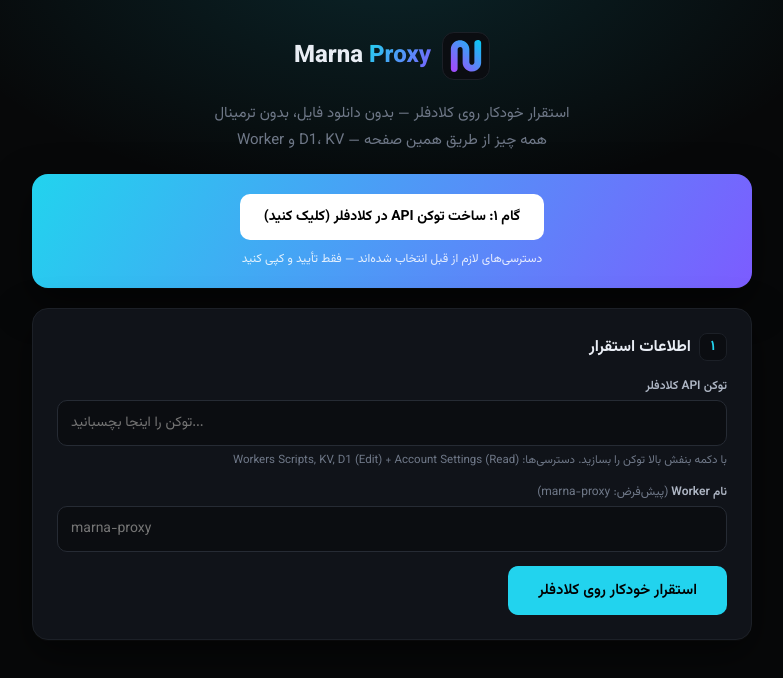
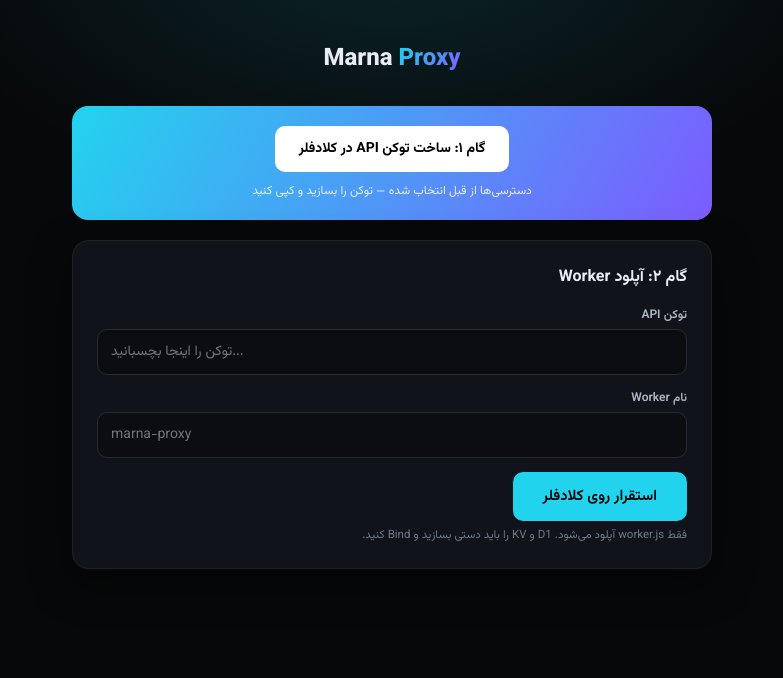
Before and after one commit to ParsaValii/Marna_proxy_Front, a plain HTML site: page deploy/index.html in a window 1280 px wide. Shown: the whole page, without its empty margins (248-1031 px from the left). Drawn offline with Linux system fonts and the light colour scheme.

Commit message:
Simplified: upload worker.js only, no D1/KV creation

```diff
--- a/deploy/index.html
+++ b/deploy/index.html
@@ -4,233 +4,133 @@
 <meta charset="utf-8" />
 <meta name="viewport" content="width=device-width, initial-scale=1" />
 <meta name="robots" content="noindex, nofollow" />
-<title>Marna Proxy — استقرار خودکار</title>
+<title>Marna Proxy — استقرار</title>
 <link rel="icon" type="image/svg+xml" href="../logo-mark.svg" />
-<link rel="preconnect" href="https://fonts.googleapis.com" />
 <link href="https://fonts.googleapis.com/css2?family=Inter:wght@400;500;600;700;800&family=Vazirmatn:wght@400;500;600;700;800&display=swap" rel="stylesheet" />
 <style>
-:root { --bg: #070809; --card: #101319; --c2: #0b0d11; --bd: #1c2027; --bd2: #262b34; --tx: #e9edf4; --tx2: #aeb6c4; --mu: #6f7888; --ac: #22d3ee; --ac2: #a855f7; --ok: #34d399; --dg: #f87171; --wn: #f59e0b; --grad: linear-gradient(120deg, #22d3ee, #7c5cff); --ring: rgba(34,211,238,.25); --shadow: 0 1px 0 rgba(255,255,255,.02), 0 14px 38px rgba(0,0,0,.5); }
+:root { --bg: #070809; --card: #101319; --c2: #0b0d11; --bd: #1c2027; --bd2: #262b34; --tx: #e9edf4; --tx2: #aeb6c4; --mu: #6f7888; --ac: #22d3ee; --ok: #34d399; --dg: #f87171; --wn: #f59e0b; --grad: linear-gradient(120deg, #22d3ee, #7c5cff); }
 * { box-sizing: border-box; margin: 0; padding: 0; }
-body { font-family: 'Vazirmatn','Inter',system-ui,Tahoma,sans-serif; background: radial-gradient(800px 420px at 50% -6%, color-mix(in srgb, var(--ac) 14%, transparent), transparent 60%), var(--bg); color: var(--tx); min-height: 100vh; padding: 32px 16px; font-size: 14px; }
-.wrap { max-width: 720px; margin: 0 auto; }
-.brand { display: flex; align-items: center; gap: 11px; margin-bottom: 20px; justify-content: center; }
-.brand .lg { width: 48px; height: 48px; border-radius: 12px; background: var(--c2); border: 1px solid var(--bd); display: flex; align-items: center; justify-content: center; overflow: hidden; flex-shrink: 0; }
+body { font-family: 'Vazirmatn','Inter',system-ui,sans-serif; background: radial-gradient(800px 420px at 50% -6%, color-mix(in srgb, var(--ac) 14%, transparent), transparent 60%), var(--bg); color: var(--tx); min-height: 100vh; padding: 40px 16px; font-size: 14px; }
+.wrap { max-width: 640px; margin: 0 auto; }
+.brand { text-align: center; margin-bottom: 28px; }
 .brand h1 { font-size: 24px; font-weight: 800; }
 .brand h1 span { background: var(--grad); -webkit-background-clip: text; -webkit-text-fill-color: transparent; background-clip: text; }
-.intro { text-align: center; color: var(--mu); margin-bottom: 20px; font-size: 15px; line-height: 1.8; }
-.token-banner { background: var(--grad); border-radius: 16px; padding: 20px 24px; text-align: center; margin-bottom: 20px; box-shadow: var(--shadow); }
-.token-banner a { display: inline-flex; align-items: center; gap: 8px; background: #fff; color: #000; font-weight: 700; font-size: 14px; padding: 12px 24px; border-radius: 10px; text-decoration: none; transition: .15s; }
-.token-banner a:hover { transform: scale(1.02); box-shadow: 0 0 20px rgba(255,255,255,.15); }
-.token-banner p { color: rgba(255,255,255,.85); font-size: 12px; margin-top: 10px; }
-.card { background: var(--card); border: 1px solid var(--bd); border-radius: 16px; padding: 24px; margin-bottom: 16px; box-shadow: var(--shadow); }
-.card h3 { font-size: 16px; margin-bottom: 16px; display: flex; align-items: center; gap: 8px; }
-.step-num { width: 28px; height: 28px; border-radius: 8px; background: var(--c2); border: 1px solid var(--bd); display: inline-flex; align-items: center; justify-content: center; font-size: 14px; font-weight: 700; color: var(--ac); flex-shrink: 0; }
+.card { background: var(--card); border: 1px solid var(--bd); border-radius: 16px; padding: 24px; margin-bottom: 16px; box-shadow: 0 1px 0 rgba(255,255,255,.02), 0 14px 38px rgba(0,0,0,.5); }
+.card h3 { font-size: 16px; margin-bottom: 16px; }
 .field { margin-bottom: 14px; }
-.field label { display: block; font-size: 12px; font-weight: 600; color: var(--tx2); margin-bottom: 5px; text-align: right; }
-.field input { width: 100%; background: var(--c2); border: 1px solid var(--bd2); border-radius: 10px; color: var(--tx); font: inherit; font-size: 14px; padding: 11px 13px; outline: none; transition: .12s; direction: ltr; text-align: left; }
-.field input:focus { border-color: var(--ac); box-shadow: 0 0 0 3px var(--ring); }
-.field .hint { font-size: 11.5px; color: var(--mu); margin-top: 5px; text-align: right; }
-.btn { display: inline-flex; align-items: center; justify-content: center; gap: 7px; border: 1px solid var(--bd2); background: var(--c2); color: var(--tx); font: inherit; font-weight: 600; font-size: 13px; padding: 11px 22px; border-radius: 10px; cursor: pointer; transition: .12s; }
+.field label { display: block; font-size: 12px; font-weight: 600; color: var(--tx2); margin-bottom: 5px; }
+.field input { width: 100%; background: var(--c2); border: 1px solid var(--bd2); border-radius: 10px; color: var(--tx); font: inherit; font-size: 14px; padding: 11px 13px; outline: none; direction: ltr; text-align: left; }
+.field input:focus { border-color: var(--ac); box-shadow: 0 0 0 3px rgba(34,211,238,.25); }
+.hint { font-size: 11.5px; color: var(--mu); margin-top: 5px; }
+.btn { display: inline-flex; align-items: center; justify-content: center; gap: 7px; border: 1px solid var(--bd2); background: var(--c2); color: var(--tx); font: inherit; font-weight: 600; font-size: 13px; padding: 11px 22px; border-radius: 10px; cursor: pointer; }
 .btn:hover { border-color: var(--ac); color: var(--ac); }
 .btn.p { background: var(--ac); color: #000; border: none; font-size: 15px; padding: 13px 30px; }
-.btn.p:hover { filter: brightness(1.1); color: #000; }
-.btn:disabled, .btn.p:disabled { opacity: .45; cursor: not-allowed; filter: none; border-color: var(--bd2); color: var(--mu); }
+.btn.p:hover { filter: brightness(1.1); }
+.btn:disabled { opacity: .45; cursor: not-allowed; }
 .hidden { display: none; }
+.token-banner { background: var(--grad); border-radius: 16px; padding: 20px 24px; text-align: center; margin-bottom: 20px; }
+.token-banner a { display: inline-flex; align-items: center; gap: 8px; background: #fff; color: #000; font-weight: 700; font-size: 14px; padding: 12px 24px; border-radius: 10px; text-decoration: none; }
+.token-banner p { color: rgba(255,255,255,.85); font-size: 12px; margin-top: 10px; }
 .log { background: #000; border: 1px solid var(--bd); border-radius: 12px; padding: 16px; font-family: ui-monospace,monospace; font-size: 12px; line-height: 1.7; max-height: 300px; overflow-y: auto; color: var(--tx2); margin-top: 14px; white-space: pre-wrap; word-break: break-all; direction: ltr; text-align: left; }
-.log .ok { color: var(--ok); }
-.log .err { color: var(--dg); }
-.log .wn { color: var(--wn); }
-.log .h { color: var(--ac); }
-.result { text-align: center; padding: 20px; }
-.result .url { font-size: 18px; font-weight: 700; color: var(--ok); word-break: break-all; direction: ltr; }
-.result .next { margin-top: 16px; color: var(--tx2); font-size: 13px; line-height: 1.8; }
-.result .next a { color: var(--ac); }
+.log .ok { color: var(--ok); } .log .err { color: var(--dg); } .log .wn { color: var(--wn); } .log .h { color: var(--ac); }
 </style>
 </head>
 <body>
 <div class="wrap">
-<div class="brand">
-  <span class="lg">
-    <svg viewBox="0 0 1254 1254" width="34" height="34" xmlns="http://www.w3.org/2000/svg"><defs><linearGradient id="ng" x1="128.06" y1="1122.76" x2="1206.85" y2="43.97" gradientUnits="userSpaceOnUse"><stop offset=".04" stop-color="#9d4efb"/><stop offset="1" stop-color="#02cdf3"/></linearGradient></defs><path d="M1185.57,149.23c0-43.84-27.55-82.6-66.19-100.7-40.83-19.13-87.98-16.85-126.82,6.19-33.3,19.76-56.22,55.99-56.25,95.68l-.38,653.25.09,39.98c.03,13.51-.33,26.37-3.82,39.13-8.12,29.65-30.52,53.04-56.69,62.39-32.53,11.62-65.87,5.5-91.07-15.75-20.65-17.42-33.28-42.64-33.32-70.11l-.35-245.85.07-231.05c.04-148.83-97.26-281.46-240.38-321.81-67.49-19.02-138.62-19.66-204.99,2.42l-13.66,4.55C159.84,114.72,68.42,239.99,68.41,381.43l-.06,712.76c0,68.93,56.48,123.39,124.03,124.15,65.31.73,125.56-52.18,125.64-120.57l.88-712.63c.07-54.62,49.94-96.23,103.56-88.53,43.56,6.25,78.96,43.23,79.08,88.34l1.24,493.92c.16,62.52,24.72,123.29,59.49,174.21,43.7,63.99,108.48,111.28,182.25,133.98,91.72,28.23,190.9,16.68,273.4-31.79,36.89-21.68,68.83-50.13,94.95-83.49l16.54-23.16c31.76-44.47,56.26-119.27,56.25-174.93l-.09-724.43Z" fill="url(#ng)"/></svg>
-  </span>
-  <h1>Marna <span>Proxy</span></h1>
-</div>
-
-<p class="intro">استقرار خودکار روی کلادفلر — بدون دانلود فایل، بدون ترمینال<br>همه چیز از طریق همین صفحه — D1، KV و Worker</p>
+<div class="brand"><h1>Marna <span>Proxy</span></h1></div>
 
 <div class="token-banner">
-  <a href="https://dash.cloudflare.com/profile/api-tokens?permissionGroupKeys=%5B%7B%22key%22%3A%22workers_scripts%22%2C%22type%22%3A%22edit%22%7D%2C%7B%22key%22%3A%22workers_kv_storage%22%2C%22type%22%3A%22edit%22%7D%2C%7B%22key%22%3A%22d1%22%2C%22type%22%3A%22edit%22%7D%2C%7B%22key%22%3A%22account_settings%22%2C%22type%22%3A%22read%22%7D%5D&accountId=*&zoneId=all&name=Marna%20Installer" target="_blank" rel="noopener">گام ۱: ساخت توکن API در کلادفلر (کلیک کنید)</a>
-  <p>دسترسی‌های لازم از قبل انتخاب شده‌اند — فقط تأیید و کپی کنید</p>
+  <a href="https://dash.cloudflare.com/profile/api-tokens?permissionGroupKeys=%5B%7B%22key%22%3A%22workers_scripts%22%2C%22type%22%3A%22edit%22%7D%2C%7B%22key%22%3A%22workers_kv_storage%22%2C%22type%22%3A%22edit%22%7D%2C%7B%22key%22%3A%22d1%22%2C%22type%22%3A%22edit%22%7D%2C%7B%22key%22%3A%22account_settings%22%2C%22type%22%3A%22read%22%7D%5D&accountId=*&zoneId=all&name=Marna%20Installer" target="_blank" rel="noopener">گام ۱: ساخت توکن API در کلادفلر</a>
+  <p>دسترسی‌ها از قبل انتخاب شده — توکن را بسازید و کپی کنید</p>
 </div>
 
 <div class="card" id="step1">
-  <h3><span class="step-num">۱</span> اطلاعات استقرار</h3>
-  <div class="field">
-    <label>توکن API کلادفلر</label>
-    <input id="token" type="password" autocomplete="off" placeholder="توکن را اینجا بچسبانید..." />
-    <div class="hint">با دکمه بنفش بالا توکن را بسازید. دسترسی‌ها: Workers Scripts, KV, D1 (Edit) + Account Settings (Read)</div>
-  </div>
-  <div class="field">
-    <label>نام Worker <span style="color:var(--mu);font-weight:400">(پیش‌فرض: marna-proxy)</span></label>
-    <input id="workerName" placeholder="marna-proxy" />
-  </div>
-  <button class="btn p" id="deployBtn" onclick="startDeploy()">استقرار خودکار روی کلادفلر</button>
+  <h3>گام ۲: آپلود Worker</h3>
+  <div class="field"><label>توکن API</label><input id="token" type="password" autocomplete="off" placeholder="توکن را اینجا بچسبانید..." /></div>
+  <div class="field"><label>نام Worker</label><input id="name" placeholder="marna-proxy" /></div>
+  <button class="btn p" id="btn" onclick="deploy()">استقرار روی کلادفلر</button>
+  <p class="hint">فقط worker.js آپلود می‌شود. D1 و KV را باید دستی بسازید و Bind کنید.</p>
 </div>
 
 <div class="card hidden" id="step2">
-  <h3><span class="step-num">۲</span> در حال استقرار...</h3>
-  <div class="log" id="log">در انتظار شروع...</div>
-</div>
-
-<div class="card hidden" id="step3">
-  <h3><span class="step-num">✓</span> استقرار با موفقیت انجام شد!</h3>
-  <div class="result" id="result"></div>
+  <h3>وضعیت</h3>
+  <div class="log" id="log"></div>
 </div>
 </div>
 
 <script>
-var CF_API = 'https://api.cloudflare.com/client/v4';
-var CORS_PROXY = 'https://corsproxy.io/?';
-var USE_DIRECT = false; // github.io always blocked, use proxy
+var P='https://corsproxy.io/?';
+var A='https://api.cloudflare.com/client/v4';
 
-function $(id) { return document.getElementById(id); }
-function log(msg, cls) { var l = $('log'); l.innerHTML += '<span class="'+(cls||'')+'">'+msg+'</span>\n'; l.scrollTop = l.scrollHeight; }
+function $(id){return document.getElementById(id);}
+function log(m,c){var l=$('log');l.innerHTML+='<span class="'+(c||'')+'">'+m+'</span>\n';l.scrollTop=l.scrollHeight;}
 
-async function cfApi(token, method, path, body) {
-  var url = CF_API + path;
-  var opts = { method: method };
+async function deploy(){
+  var token=$('token').value.trim(),name=$('name').value.trim()||'marna-proxy';
+  if(!token){alert('توکن API را وارد کنید');return;}
+  $('btn').disabled=true;$('step2').classList.remove('hidden');$('log').innerHTML='';
 
-  // corsproxy.io forwards all headers including Authorization
-  opts.headers = {};
-  if (token) opts.headers['Authorization'] = 'Bearer ' + token;
-  if (body) {
-    opts.headers['Content-Type'] = 'application/json';
-    opts.body = JSON.stringify(body);
-  }
+  try{
+    log('گام ۱: دریافت اطلاعات حساب...','h');
+    var r1=await fetch(P+encodeURIComponent(A+'/accounts?page=1&per_page=1'),{headers:{'Authorization':'Bearer '+token}});
+    var j1=await r1.json();
+    if(!j1.success)throw new Error(j1.errors.map(function(e){return e.message}).join(', '));
+    var acc=j1.result[0];
+    log('✓ '+acc.name,'ok');
 
-  // Always use CORS proxy from github.io
-  var proxyUrl = CORS_PROXY + encodeURIComponent(url);
-  var r = await fetch(proxyUrl, opts);
+    log('\nگام ۲: بارگذاری worker.js...','h');
+    var r2=await fetch('../worker.js');
+    if(!r2.ok)throw new Error('worker.js یافت نشد (HTTP '+r2.status+')');
+    var script=await r2.text();
+    log('✓ '+Math.round(script.length/1024)+' KB — نسخه 3.8.3 سفارشی','ok');
 
-  if (!r.ok) {
-    var t = ''; try { t = await r.text(); } catch(e) {}
-    throw new Error('HTTP ' + r.status + (t ? ': ' + t.substring(0, 150) : ''));
-  }
-  var j = await r.json();
-  if (!j.success) throw new Error(j.errors ? j.errors.map(function(e){return e.message}).join(', ') : 'API error');
-  return j.result;
-}
+    log('\nگام ۳: آپلود Worker...','h');
+    var upUrl=A+'/accounts/'+acc.id+'/workers/scripts/'+name;
+    var r3=await fetch(P+encodeURIComponent(upUrl),{
+      method:'PUT',
+      headers:{'Authorization':'Bearer '+token,'Content-Type':'application/javascript'},
+      body:script
+    });
 
-async function startDeploy() {
-  var token = $('token').value.trim();
-  var name = $('workerName').value.trim() || 'marna-proxy';
-  if (!token) { alert('لطفاً توکن API را وارد کنید.'); return; }
-
-  $('deployBtn').disabled = true;
-  $('step2').classList.remove('hidden');
-  $('step3').classList.add('hidden');
-  $('log').innerHTML = '';
-  log('=== استقرار Marna Proxy ===', 'h');
-  log('Worker: ' + name + ' | نسخه: 3.8.3', 'ok');
-  log('');
-
-  var accountId, d1Id, kvId;
-
-  try {
-    // 1. Account
-    log('دریافت اطلاعات حساب...', 'h');
-    var accounts = await cfApi(token, 'GET', '/accounts?page=1&per_page=1');
-    if (!accounts || !accounts.length) throw new Error('اکانتی پیدا نشد');
-    accountId = accounts[0].id;
-    log('✓ ' + accounts[0].name, 'ok');
-
-    // 2. D1
-    log('\nساخت D1...', 'h');
-    try {
-      var d1 = await cfApi(token, 'POST', '/accounts/' + accountId + '/d1/database', { name: 'Marna-DB' });
-      d1Id = d1.uuid;
-      log('✓ D1: ' + d1Id, 'ok');
-    } catch(e) {
-      if (e.message.indexOf('already') > -1 || e.message.indexOf('duplicate') > -1) log('⚠ D1 از قبل موجود است', 'wn');
-      else throw e;
+    if(!r3.ok){
+      var t3='';try{t3=await r3.text();}catch(e){}
+      if(t3.indexOf('export')>-1||t3.indexOf('module')>-1){
+        log('  ES module — retry with module type...','wn');
+        r3=await fetch(P+encodeURIComponent(upUrl),{
+          method:'PUT',
+          headers:{'Authorization':'Bearer '+token,'Content-Type':'application/javascript+module'},
+          body:script
+        });
+      }
     }
 
-    // 3. KV
-    log('\nساخت KV...', 'h');
-    try {
-      var kv = await cfApi(token, 'POST', '/accounts/' + accountId + '/storage/kv/namespaces', { title: 'Marna-KV' });
-      kvId = kv.id;
-      log('✓ KV: ' + kvId, 'ok');
-    } catch(e) {
-      if (e.message.indexOf('already') > -1) log('⚠ KV از قبل موجود است', 'wn');
-      else throw e;
-    }
+    if(!r3.ok){var t='';try{t=await r3.text();}catch(e){}throw new Error('آپلود ناموفق: HTTP '+r3.status+' — '+t.substring(0,200));}
+    var j3=await r3.json();
+    if(!j3.success)throw new Error(j3.errors.map(function(e){return e.message}).join(', '));
+    log('✓ Worker آپلود شد','ok');
 
-    // 4. Load worker.js
-    log('\nبارگذاری worker.js...', 'h');
-    var r = await fetch('../worker.js');
-    if (!r.ok) throw new Error('worker.js یافت نشد');
-    var script = await r.text();
-    log('✓ ' + Math.round(script.length/1024) + ' KB', 'ok');
+    log('\nگام ۴: فعال‌سازی workers.dev...','h');
+    var r4=await fetch(P+encodeURIComponent(A+'/accounts/'+acc.id+'/workers/scripts/'+name+'/subdomain'),{
+      method:'PUT',
+      headers:{'Authorization':'Bearer '+token,'Content-Type':'application/json'},
+      body:JSON.stringify({enabled:true})
+    });
+    var j4=await r4.json();
+    if(j4.success){log('✓ فعال شد','ok');}else{log('⚠ '+JSON.stringify(j4.errors||[]),'wn');}
 
-    // 5. Upload worker (multipart = ES module + D1/KV bindings)
-    log('
-آپلود Worker + D1 + KV...', 'h');
-    var upUrl = CF_API + '/accounts/' + accountId + '/workers/scripts/' + name;
-    var bindings = [];
-    if (d1Id) bindings.push({ type: 'd1', name: 'DB', id: d1Id, database_name: 'marna-db' });
-    if (kvId) bindings.push({ type: 'kv_namespace', name: 'KV', namespace_id: kvId });
-    var metadata = { main_module: name, bindings: bindings, compatibility_date: '2024-01-01' };
+    var devUrl='https://'+name+'.'+acc.name+'.workers.dev';
+    log('\n=== انجام شد ===','ok');
+    log(devUrl,'ok');
+    log('\nمراحل بعدی:','h');
+    log('  ۱. '+devUrl+'/login را باز کنید','wn');
+    log('  ۲. D1 + KV را در داشبورد کلادفلر بسازید و Bind کنید','wn');
+    log('  ۳. رمز مدیریت را تنظیم کنید','wn');
 
-    var form = new FormData();
-    form.append('script', new Blob([script], { type: 'application/javascript+module' }), 'worker.js');
-    form.append('metadata', JSON.stringify(metadata));
-
-    var upRes = await fetch(CORS_PROXY + encodeURIComponent(upUrl), {
-      method: 'PUT',
-      headers: { 'Authorization': 'Bearer ' + token },
-      body: form,
-    });
-
-    if (!upRes.ok) {
-      var t = ''; try { t = await upRes.text(); } catch(e) {}
-      throw new Error('Upload HTTP ' + upRes.status + ': ' + t.substring(0, 300));
-    }
-    var upJson = await upRes.json();
-    if (!upJson.success) throw new Error(upJson.errors ? upJson.errors.map(function(e){return e.message}).join(', ') : 'Upload failed');
-    log('✓ Worker + D1/KV آپلود شد', 'ok');
-// 6. Enable workers.dev
-    log('\nفعال‌سازی workers.dev...', 'h');
-    try {
-      await cfApi(token, 'PUT', '/accounts/' + accountId + '/workers/scripts/' + name + '/subdomain', { enabled: true });
-      log('✓ فعال شد', 'ok');
-    } catch(e) {
-      log('⚠ ' + e.message, 'wn');
-    }
-
-    // Done
-    var devUrl = 'https://' + name + '.' + accounts[0].name + '.workers.dev';
-    log('\n=== استقرار کامل شد! ===', 'ok');
-    log(devUrl, 'ok');
-
-    $('step3').classList.remove('hidden');
-    $('result').innerHTML =
-      '<div class="url">' + devUrl + '</div>' +
-      '<div class="next"><a href="' + devUrl + '/login" target="_blank">' + devUrl + '/login</a><br>تنظیم رمز مدیریت و دریافت لینک اشتراک<br><br>' +
-      '<small style="color:var(--mu)">D1: '+(d1Id||'N/A')+' | KV: '+(kvId||'N/A')+' | v3.8.3</small></div>';
-
-  } catch(e) {
-    log('\n=== خطا ===', 'err');
-    log(e.message, 'err');
-
-    log('\nراه حل جایگزین — Wrangler CLI:', 'h');
-    log('  set CLOUDFLARE_API_TOKEN=' + token, 'wn');
-    log('  npx wrangler deploy --name ' + name, 'ok');
-    log('');
-    log('یا D1 و KV را دستی در داشبورد بسازید و Worker را آپلود کنید.', 'wn');
+  }catch(e){
+    log('\n=== خطا ===','err');
+    log(e.message,'err');
   }
-
-  $('deployBtn').disabled = false;
+  $('btn').disabled=false;
 }
 </script>
 </body>
```
